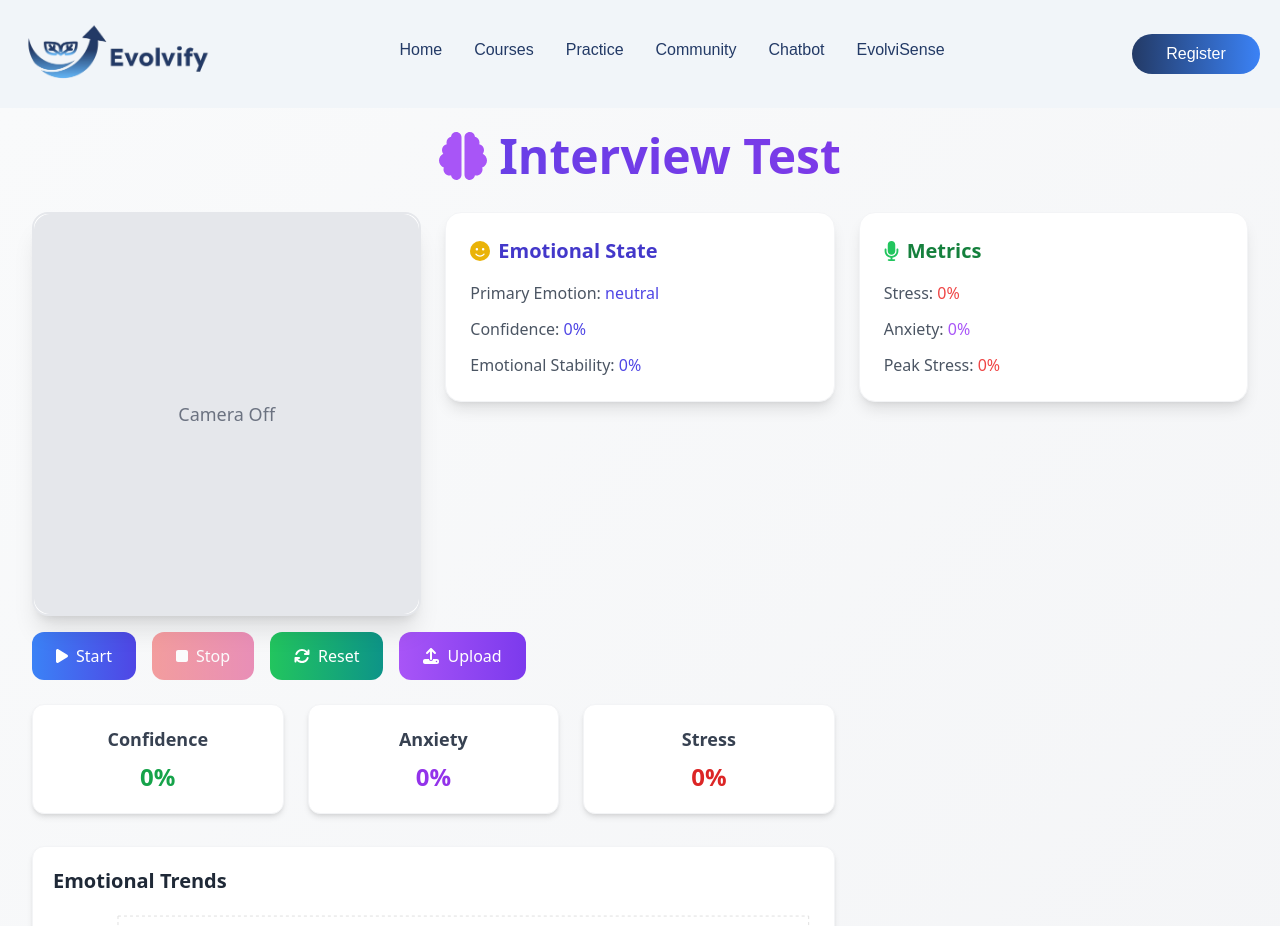
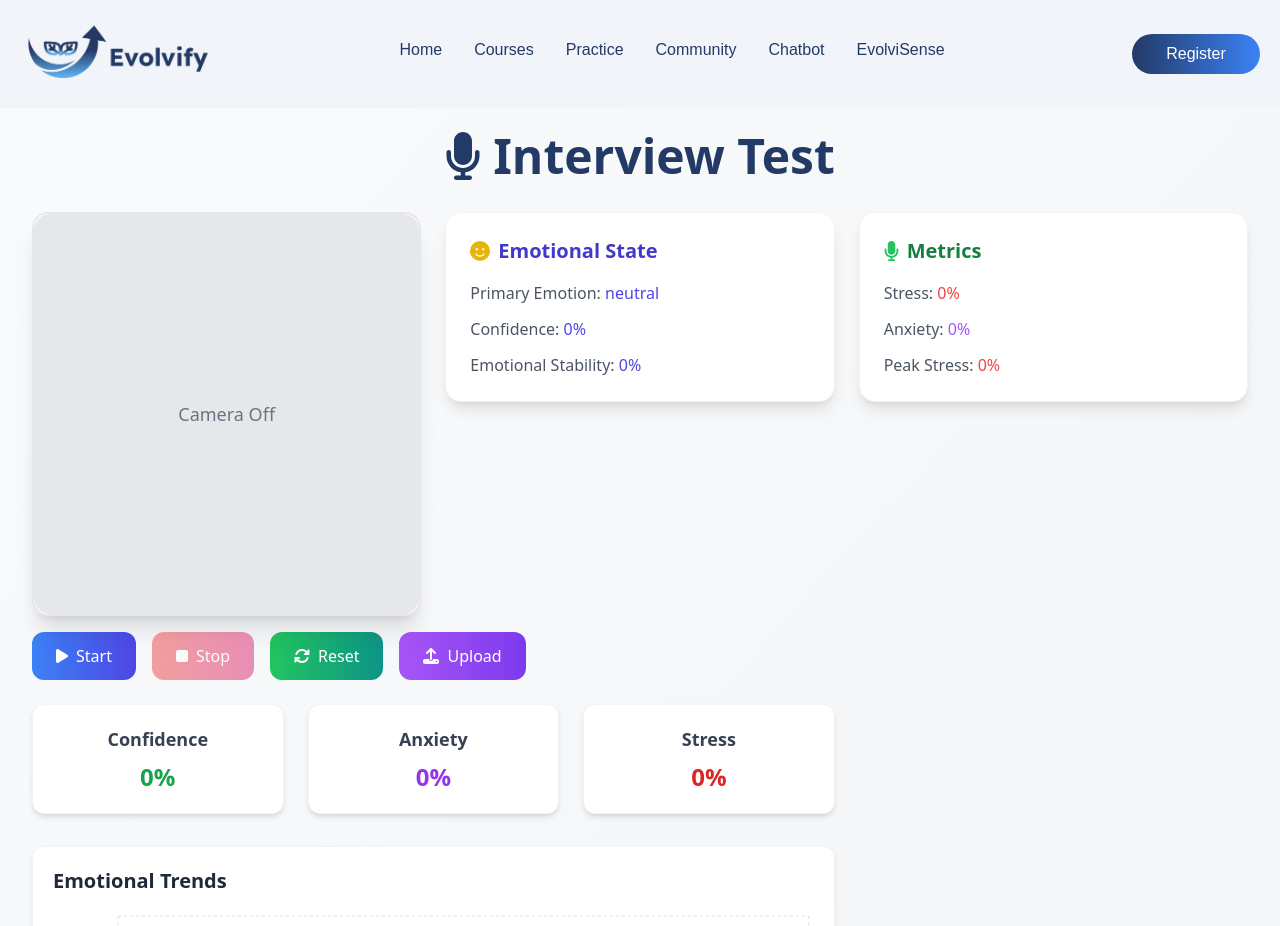
Before and after one commit to Evolvify-Project/Evolvify-Website, a React (Vite) app: page /interview-test in a window 1280 px wide. Shown: the top 926 px of the page. Built offline with nearby package versions, Linux system fonts and the light colour scheme.

Commit message:
update in evolvisense

```diff
--- a/src/pages/EvolviSense.jsx
+++ b/src/pages/EvolviSense.jsx
@@ -12,8 +12,8 @@ import {
 import { FontAwesomeIcon } from "@fortawesome/react-fontawesome";
 import {
   faFaceSmile,
-  faBrain,
   faMicrophone,
+  faChartBar,
   faPlay,
   faStop,
   faSync,
@@ -24,6 +24,15 @@ import {
   faTimes,
 } from "@fortawesome/free-solid-svg-icons";
 import { useEmotion } from "./EmotionContext";
+
+const getIconForTestType = (type) => {
+  switch (type.toLowerCase()) {
+    case "interview test":
+      return faMicrophone;
+    case "presentation test":
+      return faChartBar;
+  }
+};
 
 const EvolviSense = ({
   prompts,
@@ -494,8 +503,11 @@ const EvolviSense = ({
             {message.text}
           </div>
         )}
-      <h1 className="text-4xl md:text-5xl font-bold text-center mb-8 text-indigo-800 bg-gradient-to-r from-indigo-600 to-purple-600 bg-clip-text text-transparent">
-        <FontAwesomeIcon icon={faBrain} className="mr-3 text-purple-500" />
+        <h1 className="text-4xl md:text-5xl font-bold text-center mb-8 text-[#233A66] bg-clip-text">
+          <FontAwesomeIcon
+            icon={getIconForTestType(testTypeHeading)}
+            className="mr-3 text-[#233A66]"
+          />
           {testTypeHeading}
         </h1>
         <div className="grid grid-cols-1 lg:grid-cols-3 gap-6">
@@ -554,8 +566,8 @@ const EvolviSense = ({
                       className="mr-2 text-blue-500"
                     />
                     <h3 className="font-semibold text-lg text-gray-800">
-                    Current {promptSingular} ({promptLabel} {currentPrompt + 1}{" "}
-                    of {totalPrompts})
+                      Current {promptSingular} ({promptLabel}{" "}
+                      {currentPrompt + 1} of {totalPrompts})
                     </h3>
                   </div>
                   <span className="text-sm text-gray-500">{promptTimer}s</span>
```
Lines whose indentation alone changed are shown as unchanged.
